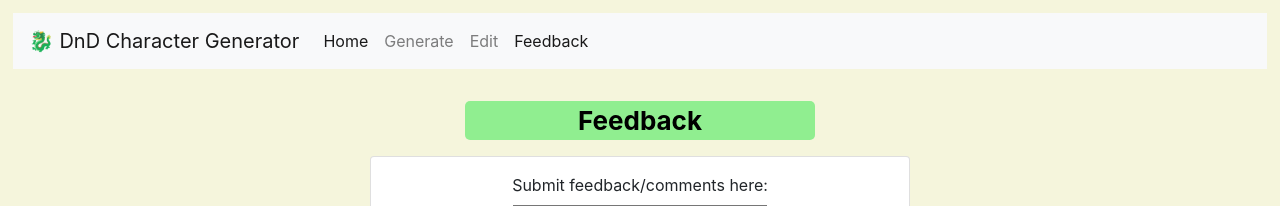
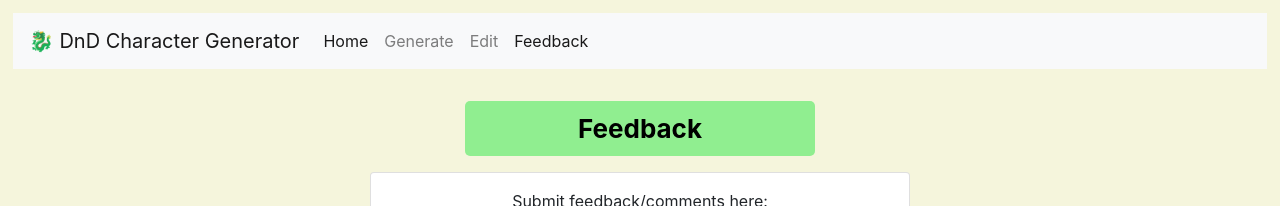
Before and after one commit to ptmdmusique/cs465-565-final-project, a React (Create React App) app: page /feedback in a window 1280 px wide. Shown: the top 206 px of the page. Built offline with nearby package versions, Linux system fonts and the light colour scheme; what easy-peasy would draw is missing.

Commit message:
Update FeedbackPage.tsx
minor changes

```diff
--- a/src/pages/FeedbackPage.tsx
+++ b/src/pages/FeedbackPage.tsx
@@ -1,4 +1,5 @@
 import { Nav, Button, Card, Col, Container, Form, Image, Row } from "react-bootstrap";
+import { NavLink } from "react-router-dom";
 import { useForm } from "react-hook-form";
 import "../styles/feedback.css";
 
@@ -23,7 +24,9 @@ export const FeedbackPage = () => {
         <Col sm={4} className="my-2" />
         <Col sm={4} className="my-2">
           <div style={{ backgroundColor: '#90EE90', borderRadius: "5px" }}>
+            <Nav.Link as={NavLink} to="/feedback">
               <span className={"feedback"}>Feedback</span>
+            </Nav.Link>
           </div>
         </Col>
         <Col sm={4} className="my-2" />
```
